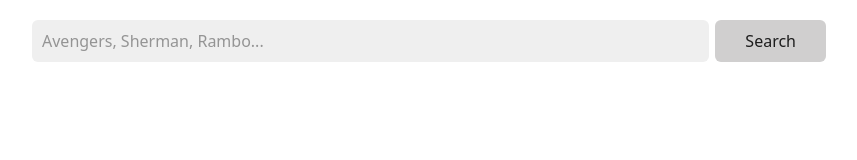
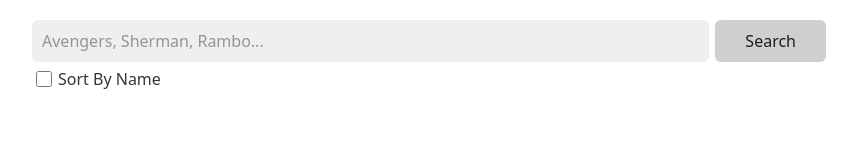
Before and after one commit to ShermanPI/movie_browser, a React (Vite) app: page / in a window 1280 px wide. Shown: the top 160 px of the page, without its empty margins (208-1065 px from the left). Built offline with nearby package versions, Linux system fonts and the light colour scheme.

Commit message:
perf: :zap: When the user types the movies does not sort again

```diff
--- a/src/App.jsx
+++ b/src/App.jsx
@@ -1,3 +1,4 @@
+import { useState } from 'react'
 import './App.css'
 import Movies from './components/Movies'
 import useMovies from './hooks/useMovies'
@@ -5,7 +6,8 @@
 
 function App () {
   const { query, updateQuery, errorQuery } = useSearch()
-  const { movies, loading, getMovies, error } = useMovies({ query })
+  const [sort, setSort] = useState(false)
+  const { movies, loading, getMovies, error } = useMovies({ query, sort })
 
   const submitHandler = (e) => {
     e.preventDefault()
@@ -16,6 +18,10 @@
     updateQuery(e.target.value)
   }
 
+  const handleCheck = () => {
+    setSort(!sort)
+  }
+
   return (
     <div className='search-container'>
       <header>
@@ -23,6 +29,8 @@
           <input autoComplete='false' type='text' onChange={handleChange} value={query} name='query' placeholder='Avengers, Sherman, Rambo...' style={{ border: error && '1px solid red' }} />
           <input type='submit' value='Search' />
         </form>
+        <input type='checkbox' id='demoCheckbox' onChange={handleCheck} checked={sort} />
+        <label htmlFor='demoCheckbox'>Sort By Name</label>
         <p style={{ color: 'red' }}>{errorQuery || error}</p>
       </header>
       <section>
--- a/src/hooks/useMovies.js
+++ b/src/hooks/useMovies.js
@@ -1,8 +1,8 @@
 // import responseMovies from '../mocks/with-response.json'
 import { searchMovies } from '../services/movies'
-import { useRef, useState } from 'react'
+import { useRef, useState, useMemo } from 'react'
 
-export default function useMovies ({ query }) {
+export default function useMovies ({ query, sort }) {
   const lastSearchRed = useRef('')
   const [loading, setLoading] = useState(false)
   const [movies, setMovies] = useState([])
@@ -17,14 +17,20 @@
         lastSearchRed.current = query
       }
     } catch (err) {
-      setError('Something Wrong Happend In Your Request', err.message)
+      setError('Something Wrong Happend In Your Request')
     } finally {
       setLoading(false)
     }
   }
 
+  const sortedMovies = useMemo(() => {
+    return sort
+      ? [...movies].sort((a, b) => a.name.localeCompare(b.name))
+      : movies
+  }, [sort, movies])
+
   return {
-    movies,
+    movies: sortedMovies,
     error,
     loading,
     getMovies
```
